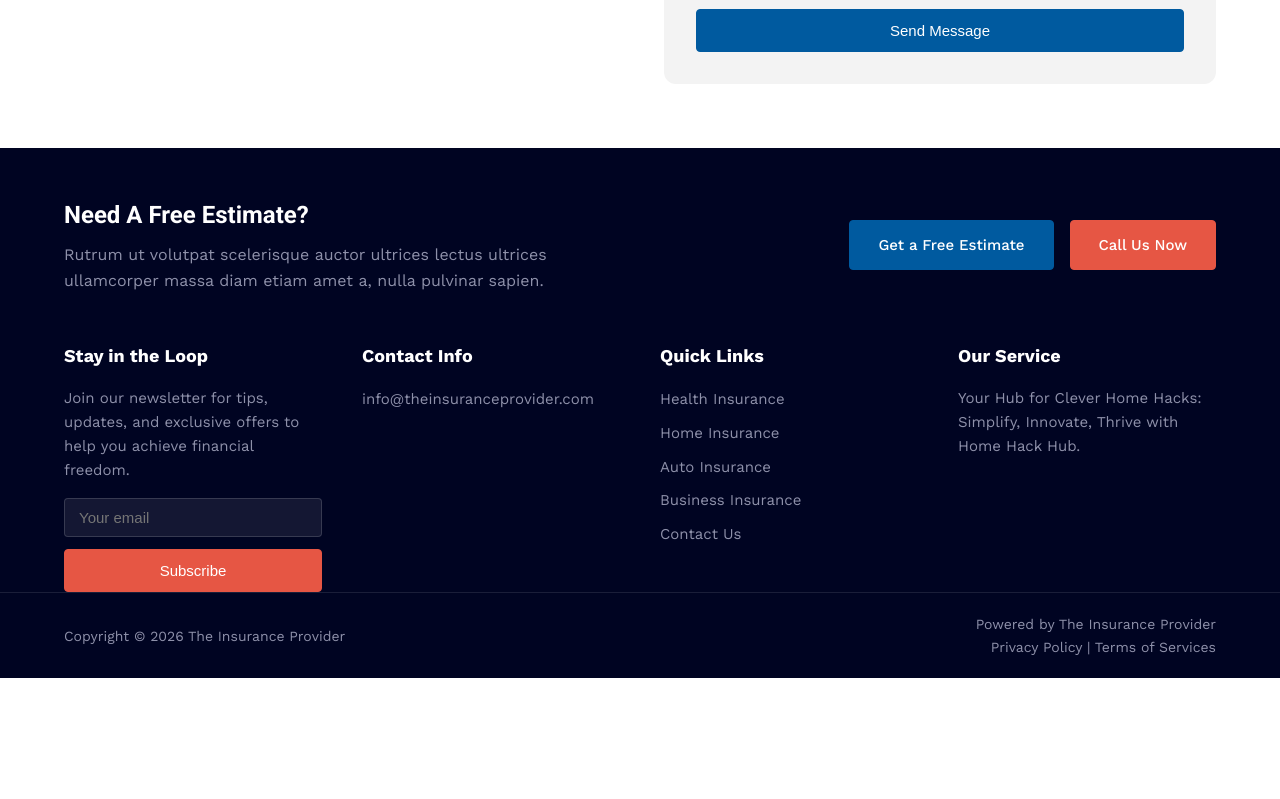
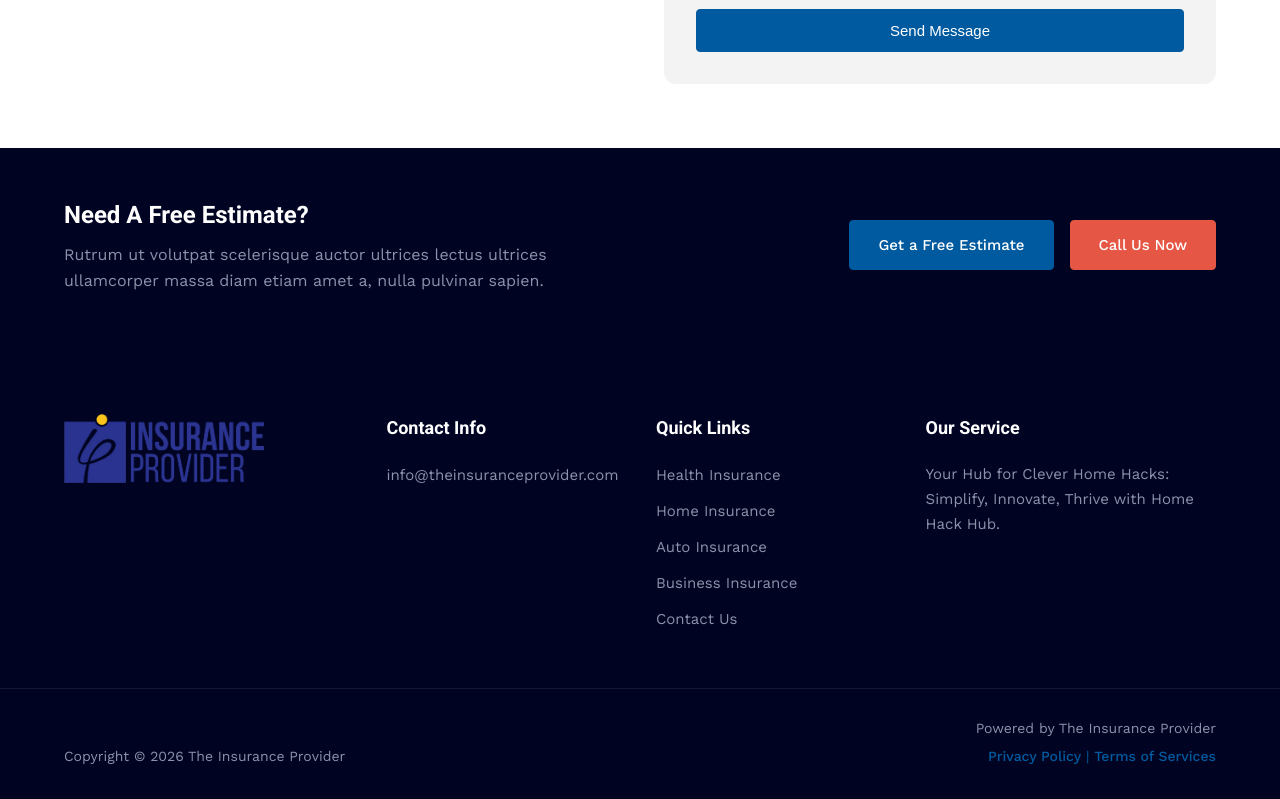
Before and after one commit to dfegarido/car-insurance, a Next.js app: page /contact-us in a window 1280 px wide. Shown: the part 712-1511 px from the top of the page. Before the commit the page ends 1390 px from the top, so only its background shows below. Built offline with nearby package versions, Linux system fonts and the light colour scheme.

Commit message:
fix footer

```diff
--- a/app/globals.css
+++ b/app/globals.css
@@ -40,6 +40,60 @@ body {
   color: var(--color-navy);
   background: var(--color-white);
   line-height: 1.6;
+  display: flex;
+  flex-direction: column;
+  min-height: 100vh;
+}
+
+#main-content {
+  flex: 1;
+}
+
+/* Scroll reveal animations */
+.scroll-animate,
+.scroll-animate-left,
+.scroll-animate-right,
+.scroll-animate-fade {
+  opacity: 0;
+  transition:
+    opacity 0.7s cubic-bezier(0.22, 1, 0.36, 1),
+    transform 0.7s cubic-bezier(0.22, 1, 0.36, 1);
+  will-change: opacity, transform;
+}
+
+.scroll-animate {
+  transform: translateY(32px);
+}
+
+.scroll-animate-left {
+  transform: translateX(-36px);
+}
+
+.scroll-animate-right {
+  transform: translateX(36px);
+}
+
+.scroll-animate-fade {
+  transform: none;
+}
+
+.scroll-animate-visible,
+.scroll-animate-left.scroll-animate-visible,
+.scroll-animate-right.scroll-animate-visible,
+.scroll-animate-fade.scroll-animate-visible {
+  opacity: 1;
+  transform: none;
+}
+
+@media (prefers-reduced-motion: reduce) {
+  .scroll-animate,
+  .scroll-animate-left,
+  .scroll-animate-right,
+  .scroll-animate-fade {
+    opacity: 1;
+    transform: none;
+    transition: none;
+  }
 }
 
 a {
--- a/app/layout.tsx
+++ b/app/layout.tsx
@@ -2,6 +2,7 @@ import type { Metadata } from "next";
 import { Inter, Poppins, Roboto, Work_Sans } from "next/font/google";
 import { Footer } from "@/components/Footer";
 import { Header } from "@/components/Header";
+import { ScrollAnimations } from "@/components/ScrollAnimations";
 import "./globals.css";
 
 const workSans = Work_Sans({
@@ -50,7 +51,10 @@ export default function RootLayout({
           Skip to content
         </a>
         <Header />
-        <main id="main-content">{children}</main>
+        <main id="main-content">
+          {children}
+          <ScrollAnimations />
+        </main>
         <Footer />
       </body>
     </html>
--- a/components/Footer.tsx
+++ b/components/Footer.tsx
@@ -1,5 +1,4 @@
-"use client";
-
+import Image from "next/image";
 import Link from "next/link";
 import "./footer.css";
 
@@ -14,19 +13,17 @@ const QUICK_LINKS = [
 export function Footer() {
   return (
     <footer className="site-footer">
-      <div className="container footer-main">
-        <div className="footer-col">
-          <h2>Stay in the Loop</h2>
-          <p>
-            Join our newsletter for tips, updates, and exclusive offers to help
-            you achieve financial freedom.
-          </p>
-          <form className="newsletter-form" onSubmit={(e) => e.preventDefault()}>
-            <input type="email" placeholder="Your email" aria-label="Email" />
-            <button type="submit" className="btn btn-accent">
-              Subscribe
-            </button>
-          </form>
+      <div className="footer-main">
+        <div className="container footer-grid">
+          <div className="footer-col footer-col-logo">
+            <Link href="/" className="footer-logo">
+              <Image
+                src="/images/logo-2.png"
+                alt="The Insurance Provider"
+                width={180}
+                height={62}
+              />
+            </Link>
           </div>
 
           <div className="footer-col">
@@ -54,22 +51,26 @@ export function Footer() {
           <div className="footer-col">
             <h2>Our Service</h2>
             <p>
-            Your Hub for Clever Home Hacks: Simplify, Innovate, Thrive with Home
-            Hack Hub.
+              Your Hub for Clever Home Hacks: Simplify, Innovate, Thrive with
+              Home Hack Hub.
             </p>
+          </div>
         </div>
       </div>
 
       <div className="footer-bottom">
         <div className="container footer-bottom-inner">
-          <p>Copyright © 2026 The Insurance Provider</p>
-          <p className="footer-powered">
-            Powered by The Insurance Provider
-            <br />
+          <p className="footer-copyright">
+            Copyright © 2026 The Insurance Provider
+          </p>
+          <div className="footer-bottom-right">
+            <p className="footer-powered">Powered by The Insurance Provider</p>
+            <p className="footer-legal">
               <Link href="/privacy-policy">Privacy Policy</Link>
-            {" | "}
+              <span className="footer-legal-sep"> | </span>
               <Link href="/terms-of-services">Terms of Services</Link>
             </p>
+          </div>
         </div>
       </div>
     </footer>
--- /dev/null
+++ b/components/ScrollAnimations.tsx
@@ -0,0 +1,107 @@
+"use client";
+
+import { usePathname } from "next/navigation";
+import { useEffect } from "react";
+
+const SECTION_SELECTOR =
+  "#main-content > section:not(.hero-wrap), #main-content .archive-header, #main-content article, #main-content .legal-page, #main-content .contact-section, #main-content .estimate-section";
+
+const STAGGER_SELECTOR =
+  "#main-content .post-card, #main-content .coverage-list li, #main-content .testimonials-grid blockquote";
+
+const VARIANT_MAP: Record<string, string> = {
+  ".covered-visual": "scroll-animate-left",
+  ".covered-content": "scroll-animate-right",
+  ".why-content": "scroll-animate-left",
+  ".why-image": "scroll-animate-right",
+};
+
+const SKIP_SECTION_CLASSES = ["covered", "why-section", "testimonials", "expert-tips"];
+
+function setupScrollAnimations() {
+  const reduced = window.matchMedia("(prefers-reduced-motion: reduce)").matches;
+  if (reduced) return () => {};
+
+  document
+    .querySelectorAll(
+      ".scroll-animate, .scroll-animate-left, .scroll-animate-right, .scroll-animate-fade, .scroll-animate-visible"
+    )
+    .forEach((el) => {
+      el.classList.remove(
+        "scroll-animate",
+        "scroll-animate-left",
+        "scroll-animate-right",
+        "scroll-animate-fade",
+        "scroll-animate-visible"
+      );
+      (el as HTMLElement).style.transitionDelay = "";
+    });
+
+  const targets: Element[] = [];
+
+  document.querySelectorAll(SECTION_SELECTOR).forEach((el) => {
+    const htmlEl = el as HTMLElement;
+
+    if (SKIP_SECTION_CLASSES.some((cls) => htmlEl.classList.contains(cls))) {
+      return;
+    }
+
+    if (htmlEl.querySelector(".post-grid")) {
+      const title = htmlEl.querySelector(".section-title");
+      if (title) {
+        title.classList.add("scroll-animate-fade");
+        targets.push(title);
+      }
+      return;
+    }
+
+    htmlEl.classList.add("scroll-animate");
+    targets.push(htmlEl);
+  });
+
+  Object.entries(VARIANT_MAP).forEach(([selector, className]) => {
+    document.querySelectorAll(`#main-content ${selector}`).forEach((el) => {
+      el.classList.add(className);
+      targets.push(el);
+    });
+  });
+
+  document.querySelectorAll(STAGGER_SELECTOR).forEach((el, index) => {
+    el.classList.add("scroll-animate");
+    (el as HTMLElement).style.transitionDelay = `${(index % 4) * 0.1}s`;
+    targets.push(el);
+  });
+
+  const observer = new IntersectionObserver(
+    (entries) => {
+      entries.forEach((entry) => {
+        if (entry.isIntersecting) {
+          entry.target.classList.add("scroll-animate-visible");
+          observer.unobserve(entry.target);
+        }
+      });
+    },
+    { threshold: 0.12, rootMargin: "0px 0px -48px 0px" }
+  );
+
+  targets.forEach((el) => observer.observe(el));
+
+  return () => observer.disconnect();
+}
+
+export function ScrollAnimations() {
+  const pathname = usePathname();
+
+  useEffect(() => {
+    let cleanup = () => {};
+    const frame = requestAnimationFrame(() => {
+      cleanup = setupScrollAnimations();
+    });
+    return () => {
+      cancelAnimationFrame(frame);
+      cleanup();
+    };
+  }, [pathname]);
+
+  return null;
+}
--- a/components/footer.css
+++ b/components/footer.css
@@ -1,25 +1,48 @@
 .site-footer {
   background: var(--color-navy);
   color: var(--color-muted);
+  margin-top: auto;
 }
 
 .footer-main {
+  padding: 4.5rem 0 3.5rem;
+}
+
+.footer-grid {
   display: grid;
-  grid-template-columns: repeat(4, 1fr);
-  gap: 2.5rem;
-  padding: 3rem 24px;
+  grid-template-columns: 1.1fr 0.9fr 0.9fr 1.1fr;
+  gap: 2.5rem 2rem;
+  align-items: start;
 }
 
 .footer-col h2 {
+  font-family: var(--font-roboto), "Roboto", sans-serif;
   font-size: 1.125rem;
+  font-weight: 700;
   color: var(--color-white);
-  margin: 0 0 1rem;
+  margin: 0 0 1.25rem;
 }
 
 .footer-col p {
   margin: 0;
   font-size: 0.9375rem;
-  line-height: 1.6;
+  line-height: 1.65;
+  color: var(--color-muted);
+}
+
+.footer-col-logo {
+  padding-right: 1rem;
+}
+
+.footer-logo {
+  display: inline-block;
+  line-height: 0;
+}
+
+.footer-logo img {
+  width: auto;
+  height: auto;
+  max-width: 200px;
 }
 
 .footer-list {
@@ -29,68 +52,98 @@
 }
 
 .footer-list li {
-  margin-bottom: 0.5rem;
+  margin-bottom: 0.65rem;
+}
+
+.footer-list li:last-child {
+  margin-bottom: 0;
 }
 
 .footer-list a {
   color: var(--color-muted);
   font-size: 0.9375rem;
+  text-decoration: none;
+  transition: color 0.2s;
 }
 
-.newsletter-form {
-  display: flex;
-  flex-direction: column;
-  gap: 0.75rem;
-  margin-top: 1rem;
-}
-
-.newsletter-form input {
-  padding: 10px 14px;
-  border: 1px solid rgba(255, 255, 255, 0.15);
-  border-radius: 4px;
-  background: rgba(255, 255, 255, 0.08);
-  color: var(--color-white);
-  font-size: 0.9375rem;
+.footer-list a:hover {
+  color: var(--color-link-hover);
 }
 
 .footer-bottom {
-  border-top: 1px solid rgba(255, 255, 255, 0.1);
-  padding: 1.25rem 0;
+  border-top: 1px solid rgba(255, 255, 255, 0.08);
+  padding: 1.75rem 0 2rem;
 }
 
 .footer-bottom-inner {
   display: flex;
   flex-wrap: wrap;
   justify-content: space-between;
-  align-items: center;
-  gap: 1rem;
+  align-items: flex-end;
+  gap: 1.25rem 2rem;
+}
+
+.footer-copyright {
+  margin: 0;
+  font-size: 0.875rem;
+  color: var(--color-muted);
+}
+
+.footer-bottom-right {
+  text-align: right;
+}
+
+.footer-powered {
+  margin: 0 0 0.35rem;
+  font-size: 0.875rem;
+  color: var(--color-muted);
+}
+
+.footer-legal {
+  margin: 0;
   font-size: 0.875rem;
 }
 
-.footer-bottom p {
-  margin: 0;
+.footer-legal a {
+  color: var(--color-link);
+  font-weight: 500;
+  text-decoration: none;
 }
 
-.footer-powered {
-  text-align: right;
+.footer-legal a:hover {
+  color: var(--color-link-hover);
 }
 
-.footer-bottom a {
-  color: var(--color-muted);
+.footer-legal-sep {
+  color: var(--color-link);
 }
 
 @media (max-width: 921px) {
-  .footer-main {
+  .footer-grid {
     grid-template-columns: repeat(2, 1fr);
+    gap: 2rem;
+  }
+
+  .footer-col-logo {
+    grid-column: 1 / -1;
   }
 }
 
 @media (max-width: 544px) {
   .footer-main {
+    padding: 3.5rem 0 2.5rem;
+  }
+
+  .footer-grid {
     grid-template-columns: 1fr;
   }
 
-  .footer-powered {
+  .footer-bottom-inner {
+    flex-direction: column;
+    align-items: flex-start;
+  }
+
+  .footer-bottom-right {
     text-align: left;
   }
 }
```
Also changed, not shown: app/apple-icon.png (added), app/icon.png (added). Lines whose indentation alone changed are shown as unchanged.
